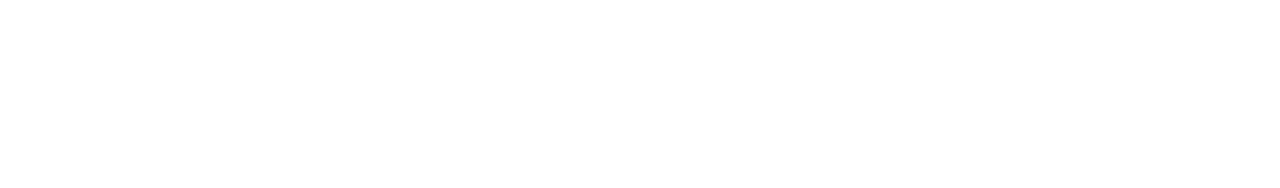
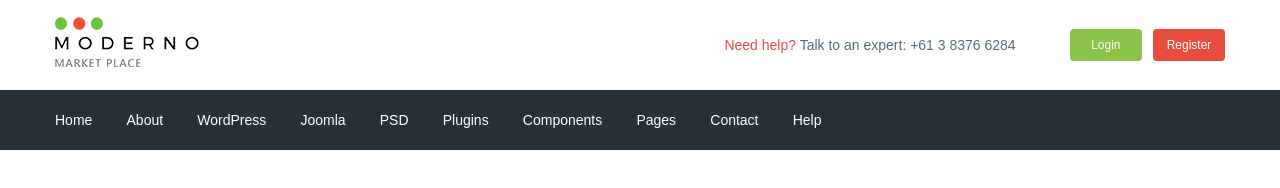
Before and after one commit to JustSunr1se/moderno, a website: page app/index.html in a window 1280 px wide. Drawn offline with nearby package versions, Linux system fonts and the light colour scheme; files that its build step writes are made by us from their sources.

Commit message:
completed header

```diff
--- a/app/index.html
+++ b/app/index.html
@@ -5,13 +5,51 @@
     <meta charset="UTF-8">
     <meta http-equiv="X-UA-Compatible" content="IE=edge">
     <meta name="viewport" content="width=device-width, initial-scale=1.0">
-    <title>Document</title>
+    <title>Moderno</title>
     <link rel="stylesheet" href="css/libs.min.css">
     <link rel="stylesheet" href="css/style.min.css">
 </head>
 
 <body>
+    <header class="header">
+        <div class="header__top">
+            <div class="container">
+                <div class="header__top-inner">
+                    <div class="header__logo">
+                        <a href=""><img src="images/logo.png" alt=""></a>
+                    </div>
+                    <div class="header__text">
+                        <a href="#"><span>Need help?</span></a> Talk to an expert: <a class="header__phone"
+                            href="tel:61383766284">+61 3 8376 6284</a>
+                    </div>
+                    <div class="header__box">
+                        <a href="#" class="basket"></a>
+                        <a href="#" class="header__btn header__btn-login">Login</a>
+                        <a href="#" class="header__btn header__btn-register">Register</a>
+                    </div>
+                </div>
+            </div>
+        </div>
+        <div class="header__menu">
+            <div class="container">
+                <nav class="menu">
+                    <ul class="menu__list">
+                        <li><a href="#">Home</a></li>
+                        <li><a href="#">About</a></li>
+                        <li><a href="#">WordPress</a></li>
+                        <li><a href="#">Joomla</a></li>
+                        <li><a href="#">PSD</a></li>
+                        <li><a href="#">Plugins</a></li>
+                        <li><a href="#">Components</a></li>
+                        <li><a href="#">Pages</a></li>
+                        <li><a href="#">Contact</a></li>
+                        <li><a href="#">Help</a></li>
+                    </ul>
+                </nav>
+            </div>
+        </div>
 
+    </header>
     <script src="https://ajax.googleapis.com/ajax/libs/jquery/3.6.0/jquery.min.js"></script>
     <script src="js/libs.min.js"></script>
     <script src="js/main.min.js"></script>
--- /dev/null
+++ b/app/scss/_fonts.scss
@@ -0,0 +1,24 @@
+@font-face {
+  font-family: "Roboto-Regular", sans-serif;
+  src: url("../fonts/Roboto-Regular.woff2") format("woff2"),
+    url("../fonts/Roboto-Regular.woff") format("woff");
+  font-weight: 400;
+  font-style: normal;
+  font-display: swap;
+}
+@font-face {
+  font-family: "Roboto-Medium", sans-serif;
+  src: url("../fonts/Roboto-Medium.woff2") format("woff2"),
+    url("../fonts/Roboto-Medium.woff") format("woff");
+  font-weight: 500;
+  font-style: normal;
+  font-display: swap;
+}
+@font-face {
+  font-family: "Roboto-Bold", sans-serif;
+  src: url("../fonts/Roboto-Bold.woff2") format("woff2"),
+    url("../fonts/Roboto-Bold.woff") format("woff");
+  font-weight: 700;
+  font-style: normal;
+  font-display: swap;
+}
--- /dev/null
+++ b/app/scss/_global.scss
@@ -0,0 +1,30 @@
+html {
+  box-sizing: border-box;
+}
+*,
+*::after,
+*::before {
+  box-sizing: inherit;
+}
+a {
+  display: inline-block;
+  text-decoration: none;
+  color: $text;
+}
+ul,
+li {
+  margin: 0;
+  padding: 0;
+  list-style-type: none;
+}
+.container {
+  max-width: 1200px;
+  margin: 0 auto;
+  padding: 0 15px;
+}
+body {
+  font-family: "Roboto-Regular", sans-serif;
+  font-size: 15px;
+  line-height: 24px;
+  color: $text;
+}
--- /dev/null
+++ b/app/scss/_vars.scss
@@ -0,0 +1,4 @@
+$text: #546e7a;
+$red: #e74c3c;
+$green: #8bc34a;
+$bg: #263238;
--- a/app/scss/style.scss
+++ b/app/scss/style.scss
@@ -1,6 +1,53 @@
-html{
-    box-sizing: border-box;
+@import "vars.scss";
+@import "global.scss";
+@import "fonts.scss";
+
+.header__top-inner {
+  display: flex;
+  justify-content: space-between;
+  height: 90px;
+  align-items: center;
 }
-*, *::after, *::before{
-    box-sizing: inherit;
+.header__text {
+  margin-left: auto;
+  margin-right: 50px;
+  font-size: 14px;
+  span {
+    color: $red;
+  }
 }
+.header__btn {
+  padding: 4px;
+  width: 72px;
+  text-align: center;
+  border-radius: 4px;
+  font-size: 12px;
+  color: #fff;
+}
+.header__btn-login {
+  background-color: $green;
+}
+.header__btn-register {
+  background-color: $red;
+  margin-left: 7px;
+}
+.header__menu {
+  background-color: $bg;
+}
+.menu {
+  height: 60px;
+  display: flex;
+  align-items: center;
+}
+.menu__list {
+    li{
+        display: inline-block;
+        & + li{
+            margin-left: 30px;
+        }
+    }
+    a{
+        color: #fff;
+        font-size: 14px;
+    }
+}
--- a/gulpfile.js
+++ b/gulpfile.js
@@ -8,7 +8,7 @@ let gulp = require('gulp'),
     cssmin = require('gulp-cssmin');
 
 gulp.task('sass', function () {
-    return gulp.src('app/scss/style.scss') // Ищем файл, который нужен
+    return gulp.src('app/scss/**/*.scss') // Ищем файл, который нужен
         .pipe(sass({ outputStyle: 'compressed' })) // запускаем компил (В виде объекта задаем параметры компила)
         .pipe(rename({ suffix: '.min' })) // Переименовываем в нужное нам имя
         .pipe(autoPrefixer({
@@ -52,7 +52,7 @@ gulp.task('browser-sync', function () {
 });
 
 gulp.task('watch', function () {
-    gulp.watch('app/scss/style.scss', gulp.parallel('sass')); // следит за файлом и если есть изменения запускай таск
+    gulp.watch('app/scss/**/*.scss', gulp.parallel('sass')); // следит за файлом и если есть изменения запускай таск
     gulp.watch('app/*.html', gulp.parallel('html'));
     gulp.watch('app/js/*.js', gulp.parallel('js'));
 });
```
Also changed, not shown: app/fonts/Roboto-Bold.woff (added), app/fonts/Roboto-Bold.woff2 (added), app/fonts/Roboto-Medium.woff (added), app/fonts/Roboto-Medium.woff2 (added), app/fonts/Roboto-Regular.woff (added), app/fonts/Roboto-Regular.woff2 (added), app/images/logo.png (added).
